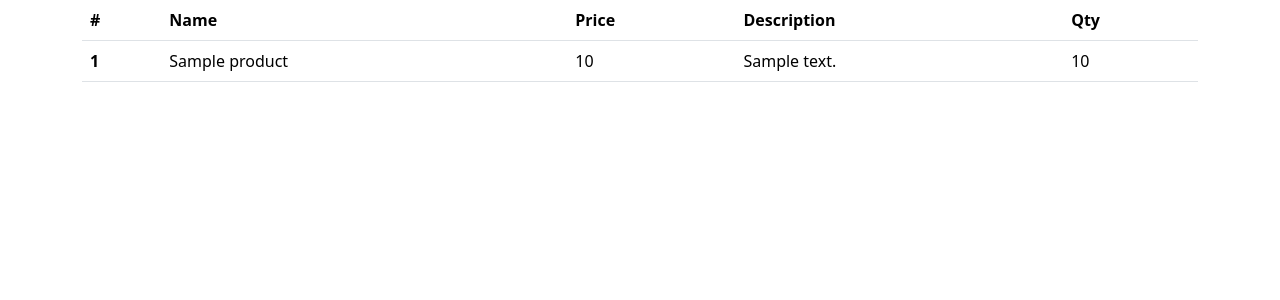
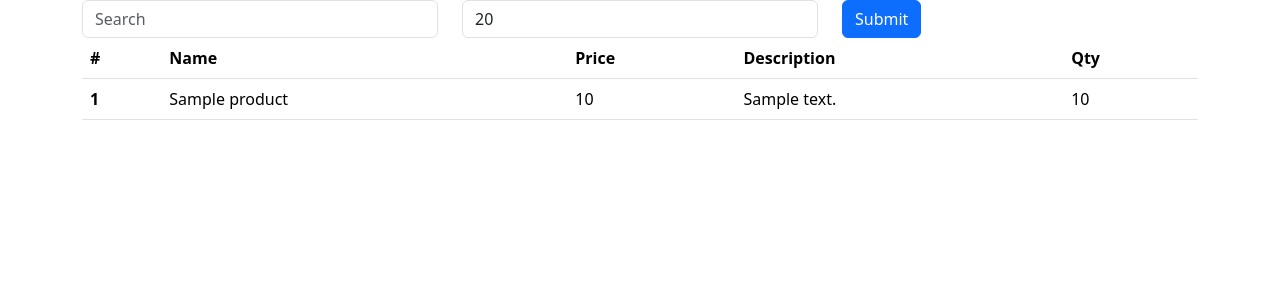
Before and after one commit to hoatq-fptaptech/T2311E_PHP, a PHP site: page /demo3.php in a window 1280 px wide. Shown: the top 300 px of the page. Run offline with PHP 8.4, Linux system fonts and the light colour scheme; tables that the repository leaves empty or names only in its code hold one stand-in row (values such as "Sample post").

Commit message:
demo params

```diff
--- a/demo3.php
+++ b/demo3.php
@@ -11,7 +11,10 @@
       die("Connect database failed");
     }
   //2. query SQL
-    $sql = "SELECT * FROM products";
+     // 2.1. Lấy tham số
+     $limit = isset($_GET["limit"]) && $_GET["limit"]!= "" ?$_GET["limit"]:20;
+     //2.2. áp dụng giá trị tham số vào truy vấn
+    $sql = "SELECT * FROM products LIMIT $limit";
     $result = $conn->query($sql);
     $list = [];
     while($row = $result->fetch_assoc()){
@@ -29,7 +32,22 @@
 
 </head>
 <body>
-    <div class="container">
+  <div class="container">
+    <form action="/demo3.php" method="GET">
+        <div class="row">
+          <div class="col">
+          <input name="search" placeholder="Search" type="text" class="form-control"/>
+          </div>
+          <div class="col">
+            <input value="<?php echo $limit; ?>" name="limit" placeholder="Limit" type="number" class="form-control"/>
+          </div>
+          <div class="col">
+            <button type="submit" class="btn btn-primary">Submit</button>
+          </div>
+        </div>
+    </form>
+  </div>
+  <div class="container">
     <table class="table">
   <thead>
     <tr>
```
